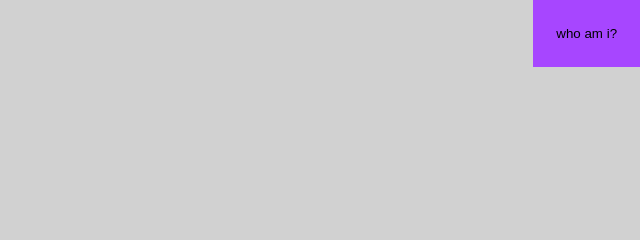
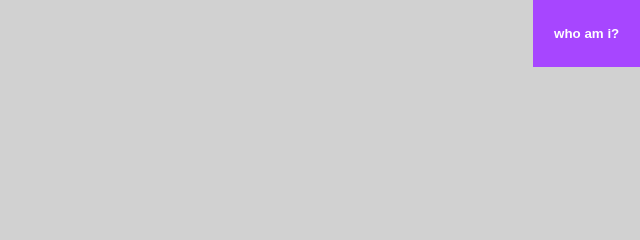
Before and after one commit to sietse333/Portfolio-Sietse, a plain HTML site: page index.html in a window 1280 px wide. Shown: the top 240 px of the page, 640-1280 px from the left. Drawn offline with Linux system fonts and the light colour scheme.

Commit message:
button fix

```diff
--- a/styles.css
+++ b/styles.css
@@ -540,6 +540,8 @@ button {
     background-color: #a746ff;
     right: 0;
     border: none;
+    color: rgb(255, 255, 255);
+    font-weight: 800;
 }
 
 button:hover {
```
